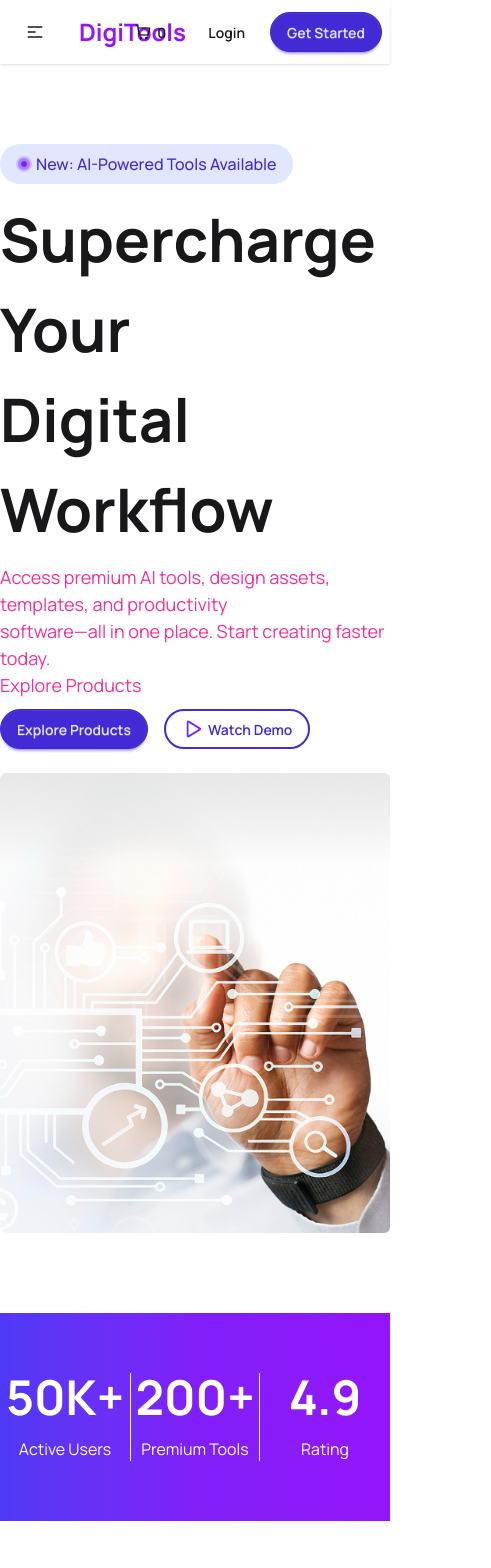
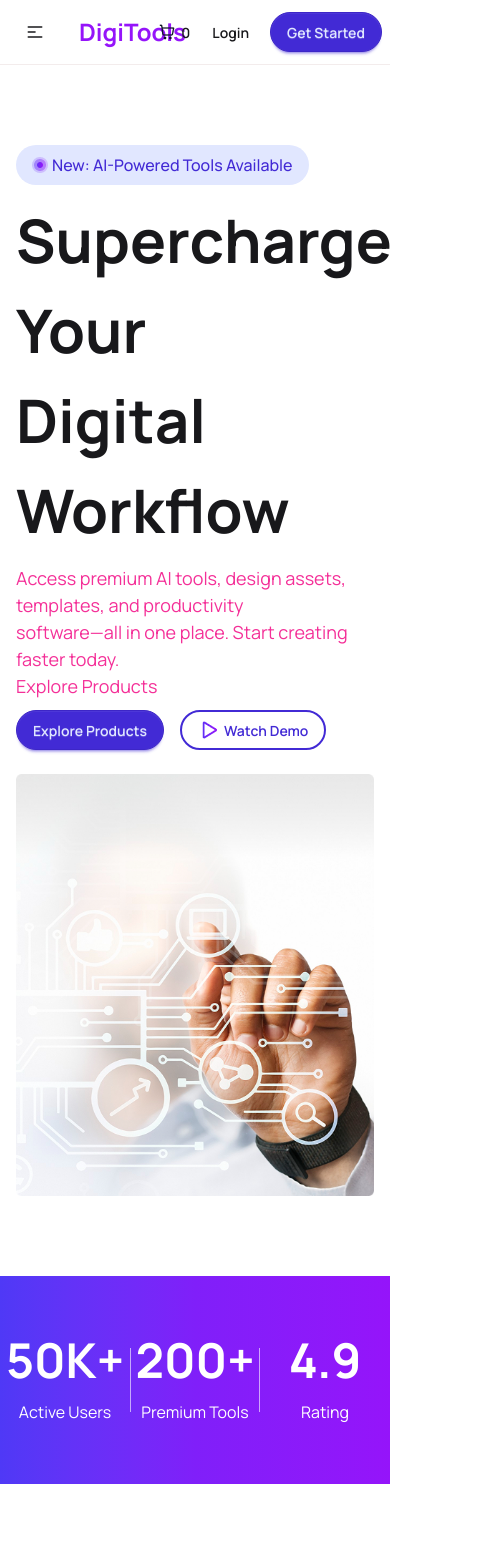
Before and after one commit to tonmoy-y/B13-A6, a React (Vite) app: page / in a window 390 px wide. Shown: the top 1568 px of the page, 491 px wide, since content can reach past the window. Built offline with nearby package versions, Linux system fonts and the light colour scheme.

Commit message:
responsive view added

```diff
--- a/src/App.jsx
+++ b/src/App.jsx
@@ -36,12 +36,12 @@ function App() {
      <HeroBanner> </HeroBanner>
      <Info> </Info>
 
-     <Suspense fallback={<span className="loading loading-spinner loading-xl"></span>}>
+     <Suspense fallback={<div className='flex justify-center items-center'> <span className="loading loading-spinner loading-xl"></span> </div> }>
       <ProductInfo productsPromise = {productsPromise} cartItems = {cartItems} setCartItems = {setCartItems} ></ProductInfo>
      </Suspense>
      <ToastContainer> </ToastContainer>
      <GetStarted> </GetStarted>
-     <Suspense fallback={<span className="text-center loading loading-spinner loading-xl"></span>}>
+     <Suspense fallback={<div className='flex justify-center items-center'> <span className="loading loading-spinner loading-xl"></span> </div>}>
       <Pricing pricingPromise = {pricingPromise}> </Pricing>
      </Suspense>
      <Transform> </Transform>
--- a/src/Components/HeroBanner/HeroBanner.jsx
+++ b/src/Components/HeroBanner/HeroBanner.jsx
@@ -5,9 +5,9 @@ import Dot from  '../../assets/dot.png';
 
 const HeroBanner = () => {
     return (
-        <div className='container mx-auto my-20 manrope-font'>
+        <div className='container mx-auto my-20 manrope-font px-4'>
             <div className='flex flex-col lg:flex-row mx-auto justify-around gap-6'>
-                <div className=' space-y-2.5 flex flex-col items-start justify-center'>
+                <div className='mx-auto space-y-2.5 flex flex-col items-start justify-center'>
                     <div className='bg-[#E1E7FF] flex items-center gap-1 px-4 py-2 rounded-full'> <img src={Dot} alt="" className='h-4 w-4'/> <p className='text-primary font-medium'> New: AI-Powered Tools Available </p></div>
                     <h1 className='font-bold text-6xl/normal '>
                         Supercharge Your <br /> Digital Workflow
@@ -23,7 +23,7 @@ const HeroBanner = () => {
                         <button className='btn btn-ghost border-2 border-primary rounded-full text-primary flex items-center' > <img src={PlayImg} alt="" /> Watch Demo </button>
                     </div>
                 </div>
-                <div>
+                <div className='mx-auto'>
                     <img src={Banner} alt="" />
                 </div>
 
--- a/src/Components/HeroBanner/Info.jsx
+++ b/src/Components/HeroBanner/Info.jsx
@@ -4,18 +4,30 @@ const Info = () => {
     return (
         <div className='mx-auto bg-linear-to-r from-[#4F39F6] via-[#801FF9] to-[#9514FA] manrope-font'>
     <div className='container mx-auto py-15 text-white grid grid-cols-3 items-center justify-center'>
+
     <div className='flex flex-col items-center justify-center gap-4 '>
         <h1 className='font-bold text-5xl'>50K+</h1>
         <p>Active Users</p>
     </div>
-            <div className='flex flex-col items-center justify-center gap-4 border-x '>
+
+
+    <div className='relative flex flex-col items-center justify-center gap-4'>
+
+
+        <div className='absolute left-0 top-1/2 -translate-y-1/2 h-16 w-px bg-white opacity-60'></div>
+
+
+        <div className='absolute right-0 top-1/2 -translate-y-1/2 h-16 w-px bg-white opacity-60'></div>
+
         <h1 className='font-bold text-5xl'>200+</h1>
         <p>Premium Tools</p>
     </div>
+
     <div className='flex flex-col items-center justify-center gap-4'>
         <h1 className='font-bold text-5xl'>4.9</h1>
         <p>Rating</p>
     </div>
+
     </div>
 </div>
     );
--- a/src/Components/Navbar/Navbar.jsx
+++ b/src/Components/Navbar/Navbar.jsx
@@ -3,8 +3,8 @@ import cart from '../../assets/products/shopping-cart.png';
 
 const Navbar = ({cartItems}) => {
     return (
-        <div className='container mx-auto manrope-font'>
-            <div className="navbar bg-base-100 shadow-sm">
+        <div className='container mx-auto manrope-font border-b border-b-[#f3ecec]'>
+            <div className="navbar bg-base-100 ">
   <div className="navbar-start">
     <div className="dropdown">
       <div tabIndex={0} role="button" className="btn btn-ghost lg:hidden">
@@ -21,7 +21,7 @@ const Navbar = ({cartItems}) => {
       <li><a>FAQ</a></li>
       </ul>
     </div>
-    <a className="btn btn-ghost text-2xl font-bold text-[#9514FA]">DigiTools</a>
+    <a className="btn btn-ghost pointer-events-none md:pointer-events-auto text-2xl font-bold text-[#9514FA]">DigiTools</a>
   </div>
   <div className="navbar-center hidden lg:flex">
     <ul className="menu menu-horizontal px-1 font-semibold">
@@ -33,9 +33,9 @@ const Navbar = ({cartItems}) => {
       <li><a>FAQ</a></li>
     </ul>
   </div>
-  <div className="navbar-end gap-2">
-    <a className="btn btn-ghost"><img src={cart} alt="" /> {cartItems.length}</a>
-    <a className="btn btn-ghost">Login</a>
+  <div className="navbar-end gap-1 md:gap-2">
+    <a className="btn btn-ghost -mr-4 md:mr-0 pointer-events-none"><img src={cart} alt="" /> {cartItems.length}</a>
+    <a className="btn btn-ghost rounded-full">Login</a>
     <a className="btn btn-primary rounded-full">Get Started</a>
   </div>
 </div>
--- a/src/Components/Pricing/Pricing.jsx
+++ b/src/Components/Pricing/Pricing.jsx
@@ -6,7 +6,7 @@ import PricingCard from './PricingCard';
 const Pricing = ({pricingPromise}) => {
     const pricing = use(pricingPromise);
     return (
-        <div className='container mx-auto manrope-font py-30'>
+        <div className='container mx-auto manrope-font py-30 px-4'>
             <div className='space-y-4'>
                 <h1 className='text-5xl text-center font-bold'>Simple, Transparent Pricing</h1>
                 <p className='text-secondary text-center'>Choose the plan that fits your needs. Upgrade or downgrade anytime.</p>
@@ -16,7 +16,8 @@ const Pricing = ({pricingPromise}) => {
 
             {
                 pricing.map(plan => (
-                    <PricingCard key={plan.id} plan={plan} />
+
+                    <PricingCard key={plan.name} plan={plan} />
                 ))
             }
             </div>
--- a/src/Components/Pricing/PricingCard.jsx
+++ b/src/Components/Pricing/PricingCard.jsx
@@ -2,7 +2,7 @@ import React from 'react';
 
 const PricingCard = ({plan}) => {
     const {features, badge} = plan;
-    console.log(badge);
+    // console.log(badge);
     return (
         <div className={`bg-[#f2f2f2] container mx-auto manrope-font p-6 flex flex-col space-y-2 rounded-2xl relative ${plan.highlighted ? 'bg-primary text-white': ''}`}>
             {
@@ -11,7 +11,7 @@ const PricingCard = ({plan}) => {
           <h1 className='text-2xl font-bold'>{plan.name} </h1>
           <p className={`${plan.highlighted ? 'text-white': 'text-secondary'}`}>{plan.description} </p>
           <h3 ><span className='font-bold text-4xl'>${plan.price}</span>/<span className='text-xl'>{plan.billing}</span></h3>
-           <ul className='text-secondary flex-1'>
+           <ul className='text-secondary flex-1 mb-6'>
         {features.map(feature => (
         <li key={feature} className={`font-medium ${plan.highlighted ? 'text-white': ''}`}>
         <svg xmlns="http://www.w3.org/2000/svg" className={` size-4 me-2 inline-block text-success ${plan.highlighted ? 'text-white': ''}`}
--- a/src/Components/ProductInfo/Cart.jsx
+++ b/src/Components/ProductInfo/Cart.jsx
@@ -16,7 +16,7 @@ const Cart = ({cartItems, setCartItems}) => {
         toast.success('Checkout successful!');
     }
     return (
-        <div className='container mx-auto manrope-font'>
+        <div className='container mx-auto manrope-font px-4'>
             <div className='border border-[#f2f2f2] p-8 space-y-6'>
                 <h1 className='text-2xl font-bold'>Your Cart</h1>
 
--- a/src/Components/ProductInfo/ProductInfo.jsx
+++ b/src/Components/ProductInfo/ProductInfo.jsx
@@ -7,11 +7,11 @@ const ProductInfo = ({productsPromise ,cartItems, setCartItems}) => {
 
     const [selectedType, setSelectedType] = useState('Products');
     return (
-        <div className='container manrope-font mx-auto'>
+        <div className='container manrope-font mx-auto px-4'>
             <div className='py-40 '>
         <div className='flex flex-col items-center space-y-3.5 mb-4'>
             <h1 className='text-4xl font-bold text-center'>Premium Digital Tools</h1>
-            <p className='text-secondary'>Choose from our curated collection of premium digital products <br /> designed to boost your productivity and creativity.</p>
+            <p className='text-secondary text-center'>Choose from our curated collection of premium digital products <br /> designed to boost your productivity and creativity.</p>
             <div className='flex gap-3'>
                 <button onClick={() => setSelectedType('Products')} className={`btn ${selectedType === 'Products' ? 'bg-linear-to-r from-[#4F39F6] via-[#801FF9] to-[#9514FA] text-white' : 'btn-ghost text-primary'} rounded-full  font-bold`}> Products</button>
                 <button onClick={() => setSelectedType('Cart')} className={`btn ${selectedType === 'Cart' ? 'bg-linear-to-r from-[#4F39F6] via-[#801FF9] to-[#9514FA] text-white' : 'btn-ghost text-primary'} rounded-full  font-bold`}>Cart({cartItems.length})</button>
--- a/src/Components/ProductInfo/Products.jsx
+++ b/src/Components/ProductInfo/Products.jsx
@@ -40,7 +40,7 @@ const Products = ({product, cartItems, setCartItems}) => {
         {description}
     </p>
     <h1><span className='text-2xl font-bold'>${price}</span>/<span className='text-secondary'>{period}</span></h1>
-    <ul className='text-secondary'>
+    <ul className='text-secondary flex-1'>
         {features.map(feature => (
             <li key={feature}>
         <svg xmlns="http://www.w3.org/2000/svg" className="size-4 me-2 inline-block text-success" fill="none" viewBox="0 0 24 24" stroke="currentColor"><path strokeLinecap="round" strokeLinejoin="round" strokeWidth="2" d="M5 13l4 4L19 7" /></svg>
@@ -49,7 +49,7 @@ const Products = ({product, cartItems, setCartItems}) => {
         ))}
     </ul>
     {
-        selected ? <button onClick={() => buyNowHandler(product)} className='btn btn-primary w-full rounded-full' disabled>Buy Now</button> : <button onClick={() => buyNowHandler(product)} className='btn btn-primary w-full rounded-full'>Buy Now</button>
+        selected ? <button onClick={() => buyNowHandler(product)} className='btn btn-soft w-full rounded-full pointer-events-none' >Added to cart</button> : <button onClick={() => buyNowHandler(product)} className='btn btn-primary w-full rounded-full'>Buy Now</button>
     }
  </div>
         </div>
--- a/src/Components/Transform/Transform.jsx
+++ b/src/Components/Transform/Transform.jsx
@@ -4,13 +4,13 @@ const Transform = () => {
     return (
         <div className='manrope-font  py-30 bg-linear-to-r from-[#4F39F6] via-[#801FF9] to-[#9514FA]'>
             <div className='container mx-auto flex flex-col items-center justify-center gap-5'>
-                <h1 className='text-[40px] text-white font-bold'>Ready to Transform Your Workflow?</h1>
+                <h1 className='text-[40px] text-white font-bold text-center'>Ready to Transform Your Workflow?</h1>
                 <p className='text-white text-center opacity-90'>Join thousands of professionals who are already using Digitools to work smarter. <br />Start your free trial today.</p>
                 <div className='flex gap-4 mt-5'>
                     <button className='btn text-primary rounded-full'>Explore Products</button>
                 <button className='btn btn-ghost btn-primary border-white text-white rounded-full'>View Pricing</button>
                 </div>
-                <p className='text-white opacity-80'>14-day free trial • No credit card required • Cancel anytime</p>
+                <p className='text-white opacity-80 text-center'>14-day free trial • No credit card required • Cancel anytime</p>
             </div>
         </div>
     );
```
Also changed, not shown: src/Components/Footer/Footer.jsx (+5 -5 lines), src/Components/GetStarted/GetStarted.jsx (+5 -3 lines). Lines whose indentation alone changed are shown as unchanged.
